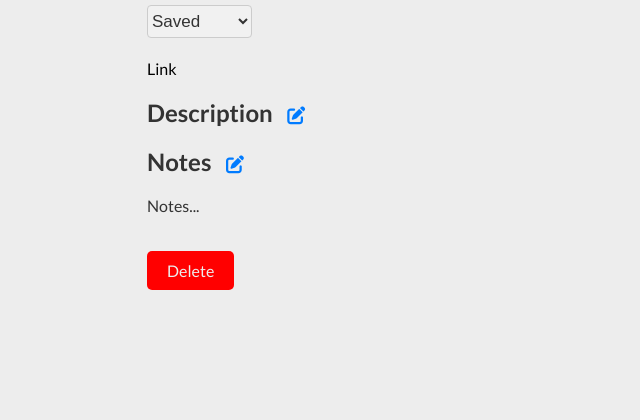
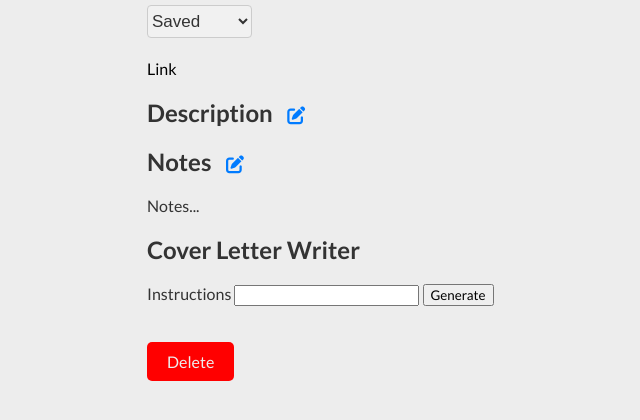
Before and after one commit to virocodes/aptrak, a Flask app: template templates/application.html in a window 1280 px wide. Shown: the part 238-658 px from the top of the page, without its empty margins (173-813 px from the left). Run offline with Flask 3, Linux system fonts and the light colour scheme; the template is opened without the code that fills it, so the values that code supplies are empty; some libraries are stand-ins or nearby versions.

Commit message:
added AI cover letter

```diff
--- a/app.py
+++ b/app.py
@@ -3,6 +3,12 @@ from db import add_user, get_user_by_name, add_application, get_applications_by_
 from werkzeug.security import check_password_hash
 import requests
 import os
+from openai import OpenAI
+
+client = OpenAI(
+    # This is the default and can be omitted
+    api_key=os.environ.get('OPENAI_KEY')
+)
 
 app = Flask(__name__)
 app.secret_key = os.environ.get('SECRET_KEY', 'secret')
@@ -60,9 +66,16 @@ def home():
     else:
         return redirect(url_for('login'))
 
-@app.route('/application/<int:application_id>')
+@app.route('/application/<int:application_id>', methods=['GET', 'POST'])
 def application(application_id):
     application = get_application_by_id(application_id)
+
+    if request.method == 'POST':
+        instructions = request.form['instructions']
+        description = get_application_by_id(application_id).description
+        letter = gen_cover_letter(description, instructions)
+        if application and application.user_id == session['user_id']:
+            return render_template('application.html', application=application, letter=letter)
     if application and application.user_id == session['user_id']:
         return render_template('application.html', application=application)
 
@@ -113,5 +126,19 @@ def scrape():
     return redirect(url_for('home'))
 
 
+def gen_cover_letter(desc, data):
+    prompt = f"Write a cover letter for the following job description: {desc} and follow these instructions: {data}"
+    chat_completion = client.chat.completions.create(
+        messages=[
+            {
+                "role": "user",
+                "content": prompt,
+            }
+        ],
+        model="gpt-3.5-turbo",
+    )
+
+    return chat_completion.choices[0].message.content
+
 if __name__ == '__main__':
     app.run(debug=True)
--- a/templates/application.html
+++ b/templates/application.html
@@ -59,6 +59,16 @@
         <textarea id="notes-input" class="hidden"> {{application.notes}} </textarea>
     </div>
 
+    <div>
+        <h2>Cover Letter Writer</h2>
+        <form method="post">
+            <label for="instructions">Instructions</label>
+            <input type="text" name="instructions" id="instructions">
+            <button type="submit">Generate</button>
+        </form>
+        <p id="written-instructions">{% if letter %} {{ letter }} {% endif %}</p>
+    </div>
+
     <a id="delete" href="{{ url_for('delete', application_id=application.id) }}">Delete</a>
     </main>
     <script src="https://code.jquery.com/jquery-3.6.0.min.js"></script>
```
